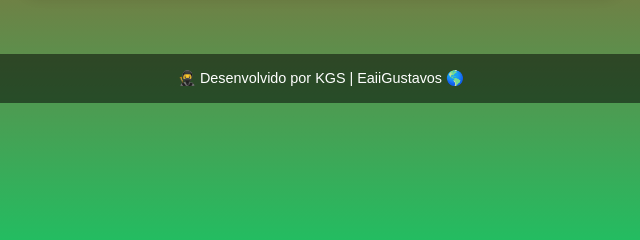
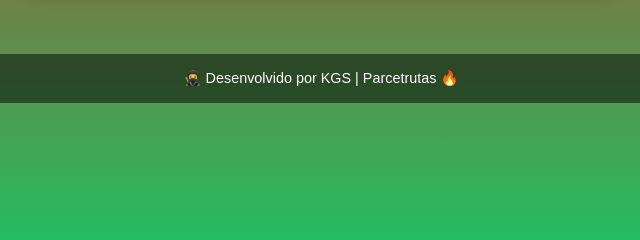
Before and after one commit to kaueepacco/site-parcetrutas, a plain HTML site: page eventos.html in a window 1280 px wide. Shown: the part 456-696 px from the top of the page, 319-959 px from the left. Drawn offline with Linux system fonts and the light colour scheme.

Commit message:
correção de bugs

```diff
--- a/eventos.html
+++ b/eventos.html
@@ -51,6 +51,6 @@
 
 </body>
 <footer>
-    <p>🥷 Desenvolvido por KGS | EaiiGustavos 🌎</p>
+    <p>🥷 Desenvolvido por KGS | Parcetrutas 🔥</p>
 </footer>
 </html>
```
Also changed, not shown: galeria.html (+1 -1 lines), parcetrutas.html (+1 -1 lines).
